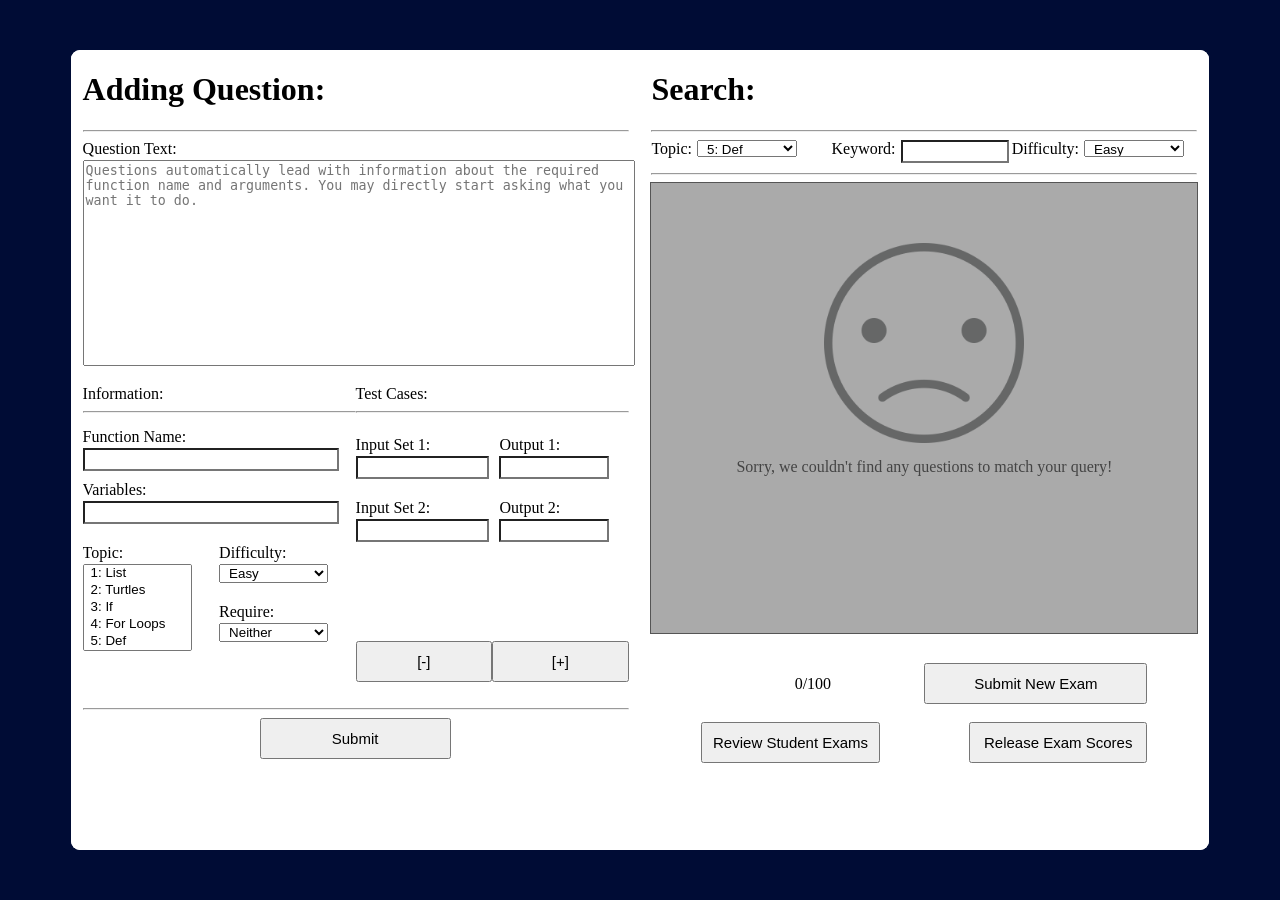
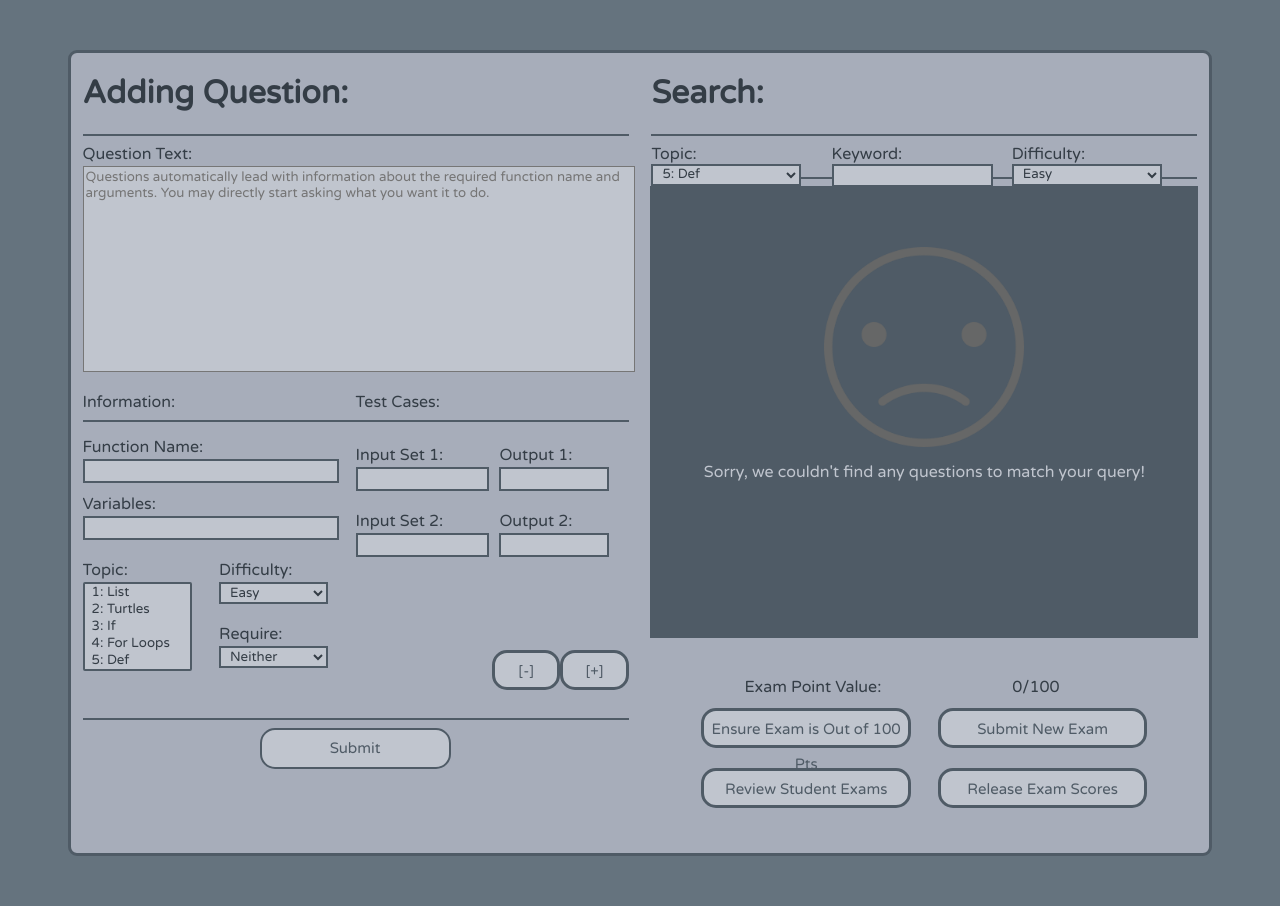
Before and after one commit to JaimeNufio/CS490FrontEnd, a PHP site: page /teacherSearch.html in a window 1280 px wide. Run offline with PHP 8.4, Linux system fonts and the light colour scheme.

Commit message:
Color Palette test

```diff
--- a/script.js
+++ b/script.js
@@ -556,7 +556,7 @@ function buildTextUnitDisplay(topic, name, desc, difficulty, ith){
 	}
 */
 	console.log("ITH: "+ith);
-	return `<div class="questionPreview" style="background-color:#FFF">
+	return `<div class="questionPreview" style="">
 	<div class="questionPreviewTitle">Question ${ith+1}: </div>
 	<hr>
 	<div class="questionPreviewText" style="">
@@ -1073,7 +1073,7 @@ function failToFind(){
                 <img class="sad"  src="./sad.png">
               </div>
               <div class="center">
-                <div style="color:#444;margin-top:5px;text-align:center; width:100%">Sorry, we couldn't find any questions to match your query!</div>
+                <div style="" class="sadText">Sorry, we couldn't find any questions to match your query!</div>
               </div>
             </div>`
 }
@@ -1086,7 +1086,7 @@ function failToFindStudentExam(){
   	<img class="sad"  src="./teacher.png">
   </div>
   <div class="center">
-  	<div style="color:#444;margin-top:5px;text-align:center; width:100%">Select a Student's Exam to review it.</div>
+  	<div style="" class="teacherText">Select a Student's Exam to review it.</div>
   	</div>
   </div>`
 	}else{
@@ -1095,7 +1095,7 @@ function failToFindStudentExam(){
   	<img class="sad"  src="./sad.png">
   </div>
   <div class="center">
-  	<div style="color:#444;margin-top:5px;text-align:center; width:100%">${document.getElementById('selectName').value} has not submitted the exam at this time.</div>
+  	<div style="" class="sadText">${document.getElementById('selectName').value} has not submitted the exam at this time.</div>
   	</div>
   </div>`
 	}
--- a/style.css
+++ b/style.css
@@ -1,5 +1,50 @@
+:root{
+--dark1:#343d46;
+--dark2:#4f5b66;
+--med:#65737e;
+--light2:#a7adba;
+--light1:#c0c5ce;
+--white:#DFDFDF;
+}
+
+/*cofee
+
+:root{
+--dark2:#4b3832;
+--med:#854442;
+--light2:#fff4e6;
+--dark1:#be9b7b;
+--light1:#be9b7b;
+}
+*/
+
+/* Facebook
+:root{
+--dark1:#3b5998;
+--dark2:#8b9dc3;
+--med:#dfe3ee;
+--light2:#f7f7f7;
+--light1:#ffffff;
+--white:#DFDFDF;
+}
+*/
+
+/*
+:root{
+--dark2:#121212;
+--med:#1db954;
+--light2:#b3b3b3;
+--dark1:#212121;
+--light1:#535353;
+}
+*/
+
+*{
+	font-family: 'Varela Round', sans-serif;
+	color:var(--dark1);
+}
 body{
-  background-color:#000c35;
+  background-color:var(--med);
   /*background-image:url("actualnjit.jpg");
 	background-size:     cover;
 	background-repeat:   no-repeat;*/
@@ -20,26 +65,81 @@ textarea{
   margin: 0 auto;
   width: 100%;
 }
-#button{
+button,#button{
   margin-top:35px;
   height:40px;
-  background-color: crimson;
+  background-color: var(--light1);
   border: solid;
-/*	border-color: gold;*/
-  color: white;
+	border-color: var(--dark2);
+  color: var(--dark2);
   text-align: center;
   text-decoration: none;
   display: inline-block;
   font-size: 16px;
   cursor: pointer;
-  border-radius:5px;
+  border-radius:15px;
+  transition-duration: 0.4s;
 }
 
+button:hover,#button:hover,.down,.questionPreviewButton.up:hover {
+ 	background-color: var(--dark2);
+	color: var(--light1);
+	border-color: var(--light1);
+}
+
+.questionPreviewButton.up{
+ 	background-color: var(--light1);
+	color: var(--dark2);
+	border-color: var(--dark2);
+}
+
+.questionPreviewButton.down{
+  background-color: var(--dark2);
+	color: var(--light1);
+	border-color: var(--light1);
+}
+/* width */
+::-webkit-scrollbar {
+	width: 5px;
+}
+
+/* Track */
+::-webkit-scrollbar-track {
+	box-shadow: inset 0 0 5px grey;
+	border-radius: 10px;
+}
+
+/* Handle */
+::-webkit-scrollbar-thumb {
+	background: var(--dark1);
+	border-radius: 10px;
+}
+
+/* Handle on hover */
+::-webkit-scrollbar-thumb:hover {
+	background: var(--dark2);
+}
+
+hr{
+	background-color:var(--dark2)!important;
+	height:2px;
+	border-width:0px;
+}
+
+textarea,input,select{
+	background-color: var(--light1) !important;
+	background:#f1f1f1; border-style:solid;
+}
+
+
 #main{
-  margin: 50px auto;
+  border: solid;
+	border-color: var(--dark2);
+	background:var(--light2);
+	color:var(--dark2);
+	margin: 50px auto;
   width: 90%;
   height: 800px;/*44vw;*/
-  background: white;
   border-radius:9px;
   display:block;
   overflow: hidden;
@@ -48,7 +148,6 @@ textarea{
 #leftpannel,.leftpannel{
   width:50%;
   height:100%;
-  background: white;
   float:left;
 }
 
@@ -77,12 +176,13 @@ textarea{
 #rightpannel, .rightpannel{
   width:50%;
   height:100%;
-  background: white;
   float:right;
 
 }
 
 .container{
+/*  border: solid;
+	border-color: #564c41;*/
   text-align:center;
   padding:50px;
   padding-top:20px;
@@ -90,7 +190,7 @@ textarea{
   margin: 0 auto;
   width: 20%;
   border-radius:9px;
-  background-color:#F1F1F1;
+  background-color:var(--light2);
   margin-top: 100px;
 }
 
@@ -156,6 +256,7 @@ textarea{
 input.select{
   background-color:white;
   width:90%;
+	float:left;
   padding-left:auto;
   padding-right:auto;
 }
@@ -222,18 +323,17 @@ input,button{
 
 .scroll{
   height:450px;
-  background-color: #AAA;
+  background-color:var(--dark2);
   overflow-y: scroll;
   overflow-x:hidden;
   padding: none;
   outline: solid;
   outline-width: thin;
-  outline-color: #555;
+  outline-color: var(--dark2);
 }
 
 .scrollSmall{
   height:220px;
-  background-color: #FFF;
   overflow-y: scroll;
   overflow-x:hidden;
   padding: none;
@@ -271,12 +371,21 @@ input,button{
   height:17px;
   width: 100px;
   float:left;
+	border-style:soild;
+	border-width:2px;
+	border-color:var(--dark2);
+}
+
+.select{
+	border-style:soild;
+	border-width:2px;
+	border-color:var(--dark2);
 }
 
 .questionPreview{
 
   width:100%;
-  background-color: #CCC;
+  background-color: var(--white);
   margin: none;
   outline-style: solid;
   outline-width: thin;
@@ -335,13 +444,6 @@ input,button{
   width:50%;
 }
 
-.questionPreviewButton.down{
-  background-color:#AAA;
-}
-
-.questionPreviewButton.up{
-  background-color:rgb(221,221,221);
-}
 
 .ExamTitle{
   padding-left:20px;
@@ -394,7 +496,7 @@ input,button{
   margin-left:20px;
   border-style: solid;
   border-width: 1px;
-  background: #FFF;
+  background: var(--light1);
   border-color: #999;
   width:900px;
 }
@@ -465,3 +567,11 @@ input,button{
 	/*color:#31c55a;*/
 	color:#e40042;
 }
+
+.sadText{
+color:var(--light1);margin-top:5px;text-align:center; width:100%;
+}
+
+.teacherText{
+color:var(--dark2);margin-top:5px;text-align:center; width:100%;
+}
--- a/teacherSearch.html
+++ b/teacherSearch.html
@@ -4,6 +4,7 @@
     <meta charset="UTF-8">
     <title>CS 490 Project</title>
     <link rel="stylesheet" type="text/css" href="style.css">
+  <link href="https://fonts.googleapis.com/css?family=Varela+Round" rel="stylesheet">
   </head>
   <body>
     <div id="main" style="">
@@ -117,7 +118,7 @@
 
 								</div>
 
-								<div id="AddMore"style="">
+								<div id="AddMore" style="width:50%; float:right">
 									<button onclick="deltaHTMLInputs(-1)" style="width:50%; float:left">[-]</button>
 									<button onclick="deltaHTMLInputs(1)" style="width:50%; float:left">[+]</button>
 								</div>
@@ -175,7 +176,7 @@
 
                 <div class="optionsrowitem" style="width: 33%">
                   <div class="rowitem">Topic: </div>
-                  <select onchange="createJSONQuestionQuery()" id="qtopic" class="select" style="float:left">
+                  <select onchange="createJSONQuestionQuery()" id="qtopic" class="select" style="width:150px;height:22px; float:left">
                     <option value="lists">1: Lists</option>
                     <option value="turtles">2: Turtles</option>
                     <option value="if">3: If</option>
@@ -192,11 +193,11 @@
                 </div>
                 <div class="optionsrowitem"  style="width: 33%">
                   <div class="rowitem" >Keyword: </div>
-                  <input onchange="createJSONQuestionQuery()" id = "qkeywords" class="select" type="text" style="width:54%"></input>
+                  <input onchange="createJSONQuestionQuery()" id = "qkeywords" class="select" type="text" style="width:150px"></input>
                 </div>
                 <div class="optionsrowitem"  style="width: 33%">
                   <div class="rowitem ">Difficulty: </div>
-                  <select onchange="createJSONQuestionQuery()" id="qdifficulty" class="select" style="float:left">
+                  <select onchange="createJSONQuestionQuery()" id="qdifficulty" class="select" style="width:150px;height:22px;float:left">
                     <option value="easy">Easy</option>
                     <option value="medium">Medium</option>
                     <option value="hard">Hard</option>
@@ -248,15 +249,21 @@
 
           <div class="flexContainer">
             <div class="box">
+              <div id="" style="text-align: center;padding:auto;line-height:41px">Exam Point Value:</div>
+            </div>
+            <div class="box">
               <div id="total" style="text-align: center;padding:auto;line-height:41px">0/100</div>
             </div>
-            <div class="box"><button onclick="submitBuiltExam()">Submit New Exam</button></div>
+	  </div>
+          <div class="flexContainer">
+            <div class="box" ><button style="width:94%;float:left"onclick="Lock()">Ensure Exam is Out of 100 Pts</button></div>
+            <div class="box" ><button style="width:94%;float:right"onclick="submitBuiltExam()">Submit New Exam</button></div>
           </div>
           <br>
           <div style="margin:0 50px 0 50px">
-            <button style="width:40%;float:left" onclick="goToReview()">Review Student Exams</button>
+            <button style="width:47%;float:left" onclick="goToReview()">Review Student Exams</button>
 
-            <button style="width:40%;float:right" onclick="releaseScores()">Release Exam Scores</button>
+            <button style="width:47%;float:right" onclick="releaseScores()">Release Exam Scores</button>
           </div>
 
         <!-- end of right side-->
```
Also changed, not shown: 2 other files.
